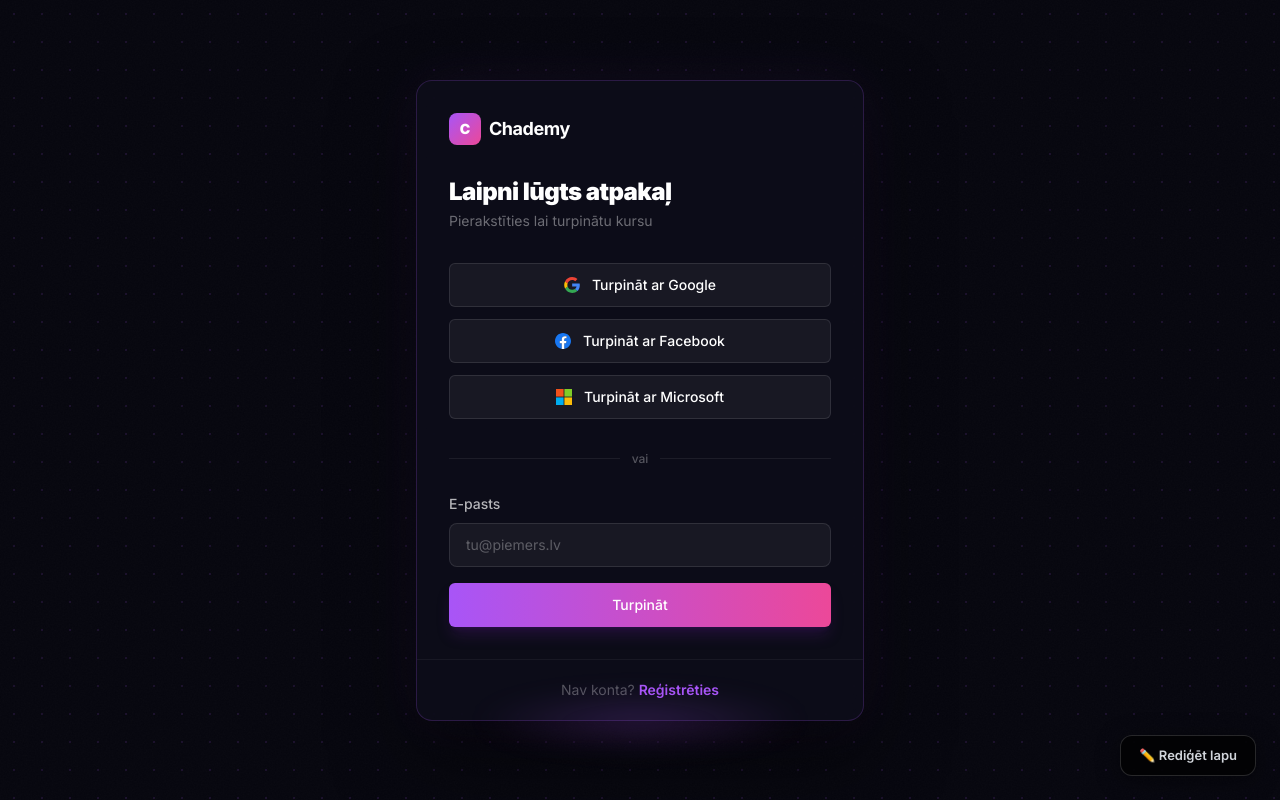
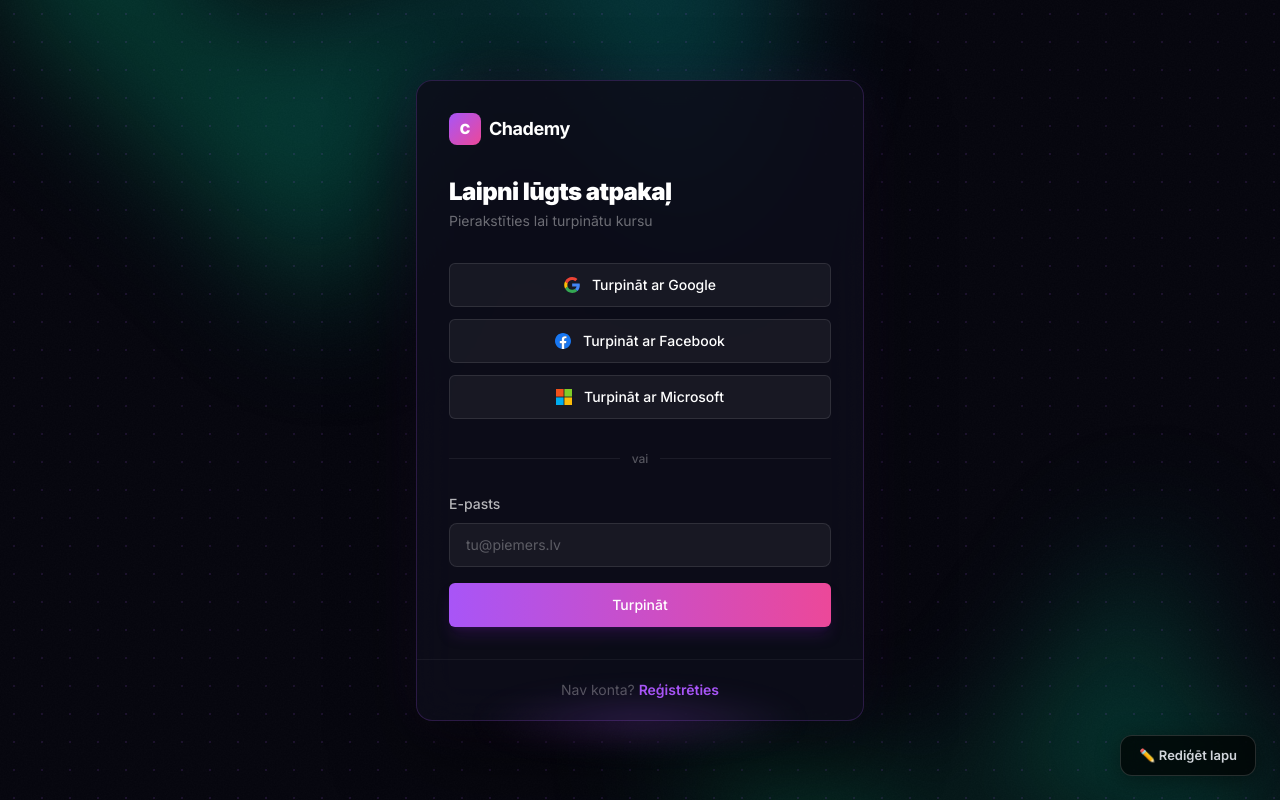
Before and after one commit to kalvenz95/ai_majaslapa, a Next.js app: page /login in a window 1280 px wide. Built offline with nearby package versions, Linux system fonts and the light colour scheme.

Commit message:
fix: remove -z-10 from bg gradients (were hidden), lighten gray text in Pricing

```diff
--- a/src/components/Pricing.tsx
+++ b/src/components/Pricing.tsx
@@ -242,7 +242,7 @@
   return (
     <div className="mt-8">
       <div className="text-center mb-5">
-        <div className="text-xs font-bold text-gray-500 uppercase tracking-widest mb-1">Ko vari iekasēt no klientiem</div>
+        <div className="text-xs font-bold text-gray-300 uppercase tracking-widest mb-1">Ko vari iekasēt no klientiem</div>
         <div className="text-sm text-gray-400">Ieteicamās cenas Latvijā</div>
       </div>
       <div className="grid grid-cols-1 sm:grid-cols-2 gap-3">
@@ -254,10 +254,10 @@
               {s.icon}
             </div>
             <div className="flex-1 min-w-0">
-              <div className="text-xs text-gray-500 mb-0.5">{s.num} · {s.name}</div>
+              <div className="text-xs text-gray-400 mb-0.5">{s.num} · {s.name}</div>
               <div className="flex items-baseline gap-2 flex-wrap">
                 <span className="text-base font-black" style={{ color: s.color }}>{s.price}</span>
-                <span className="text-xs text-gray-600">vai {s.monthly}/mēn atbalsts</span>
+                <span className="text-xs text-gray-400">vai {s.monthly}/mēn atbalsts</span>
               </div>
             </div>
           </div>
--- a/src/components/ui/background-components.tsx
+++ b/src/components/ui/background-components.tsx
@@ -11,9 +11,9 @@
       className={cn("absolute inset-0 w-full h-full overflow-hidden", className)}
       style={{ background: "#06060e" }}
     >
-      {/* Top teal gradient — matches HeroLanding accent */}
+      {/* Top teal gradient */}
       <div
-        className="absolute -z-10 transform-gpu overflow-hidden blur-3xl pointer-events-none"
+        className="absolute transform-gpu overflow-hidden blur-3xl pointer-events-none"
         style={{ inset: "0 0 auto 0", top: "-10rem" }}
       >
         <div
@@ -31,7 +31,7 @@
       </div>
       {/* Bottom teal gradient */}
       <div
-        className="absolute -z-10 transform-gpu overflow-hidden blur-3xl pointer-events-none"
+        className="absolute transform-gpu overflow-hidden blur-3xl pointer-events-none"
         style={{ inset: "auto 0 0 0", bottom: "-10rem" }}
       >
         <div
```
